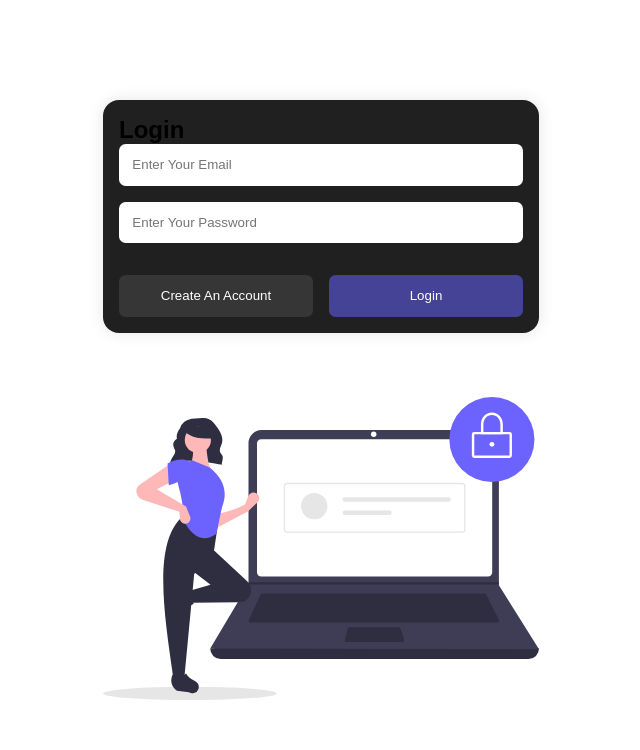
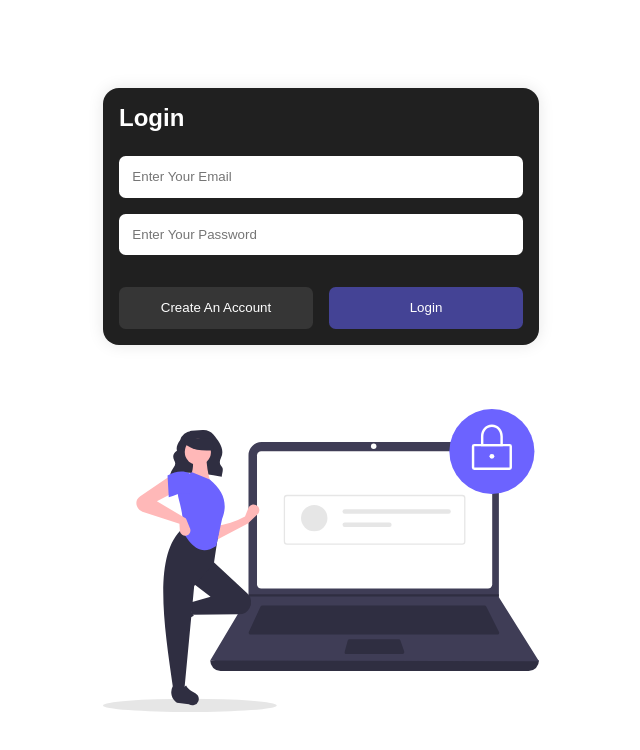
Before and after one commit to codespirityash/express-todo-app, a website built with Vite: page client/auth.html in a window 1280 px wide. Shown: the whole page, without its empty margins (319-959 px from the left). Built offline with nearby package versions, Linux system fonts and the light colour scheme.

Commit message:
new style

```diff
--- a/client/src/styles/auth.scss
+++ b/client/src/styles/auth.scss
@@ -13,6 +13,10 @@ body {
     align-items: center;
     justify-content: center;
     padding:2em;
+    h2{
+      color: white;
+      margin-bottom: 1em;
+    }
     img {
       width: clamp(350px, 100%, 500px);
     }
```
